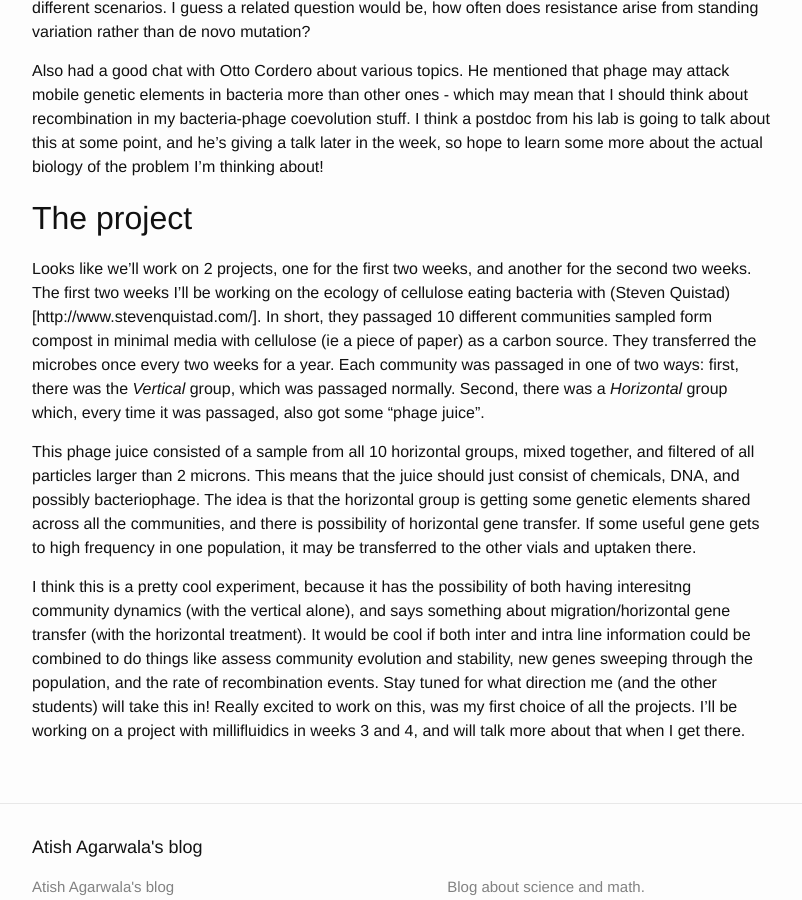
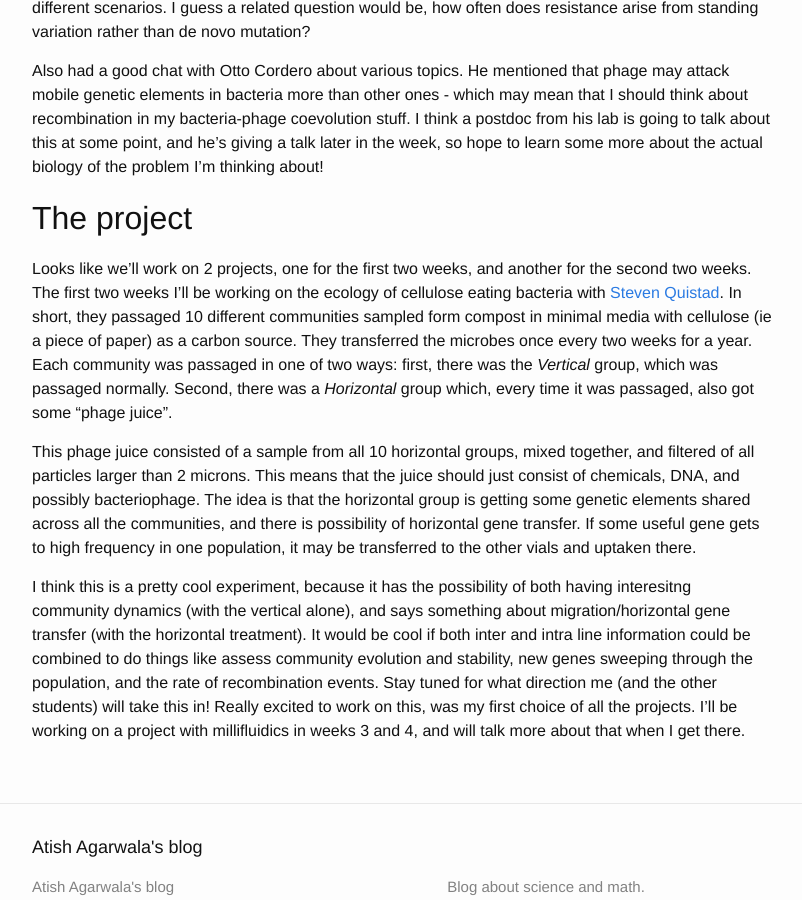
Before and after one commit to atishagarwala/atishagarwala.github.io, a Jekyll site: the page built from _posts/2017-07-25-Projects-assigned.markdown, in a window 1280 px wide and 900 px high, scrolled down 1239 px. Shown: the whole window, without its empty margins (238-1040 px from the left). Built offline with Jekyll 4.4.1, drawn with Linux system fonts in a browser that asks for light colours; comment, search, counter and statistics services are not loaded.

Commit message:
Update 2017-07-25-Projects-assigned.markdown

```diff
--- a/_posts/2017-07-25-Projects-assigned.markdown
+++ b/_posts/2017-07-25-Projects-assigned.markdown
@@ -57,7 +57,7 @@ later in the week, so hope to learn some more about the actual biology of the pr
 ## The project
 
 Looks like we'll work on 2 projects, one for the first two weeks, and another for the second two weeks. The first two
-weeks I'll be working on the ecology of cellulose eating bacteria with (Steven Quistad)[http://www.stevenquistad.com/].
+weeks I'll be working on the ecology of cellulose eating bacteria with [Steven Quistad](http://www.stevenquistad.com/).
 In short, they passaged 10 different communities sampled form compost in minimal media with cellulose (ie a piece of
 paper) as a carbon source. They transferred the microbes once every two weeks for a year. Each community was
 passaged in one of two ways: first, there was the *Vertical* group, which was passaged normally. Second, there
```
